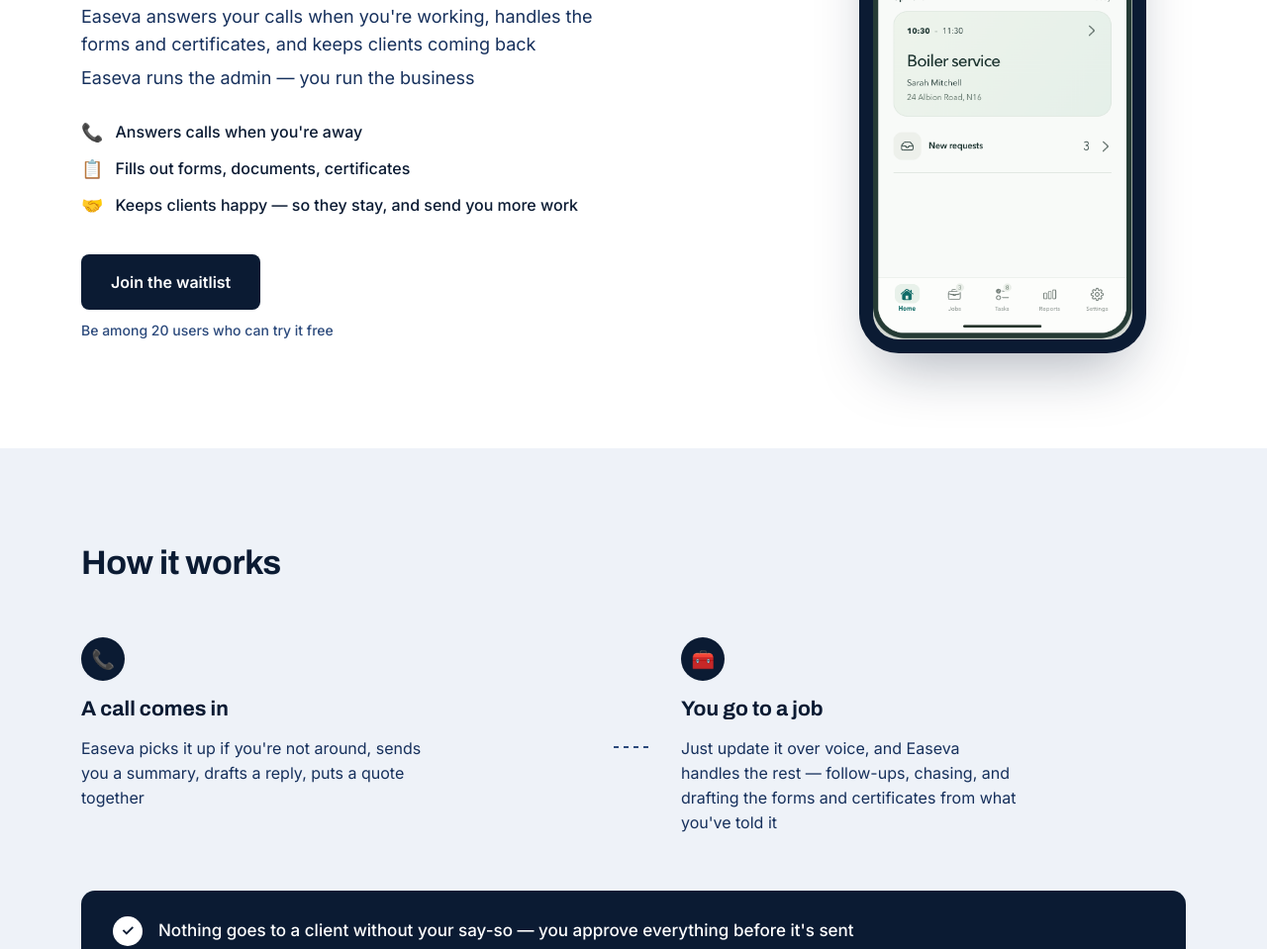
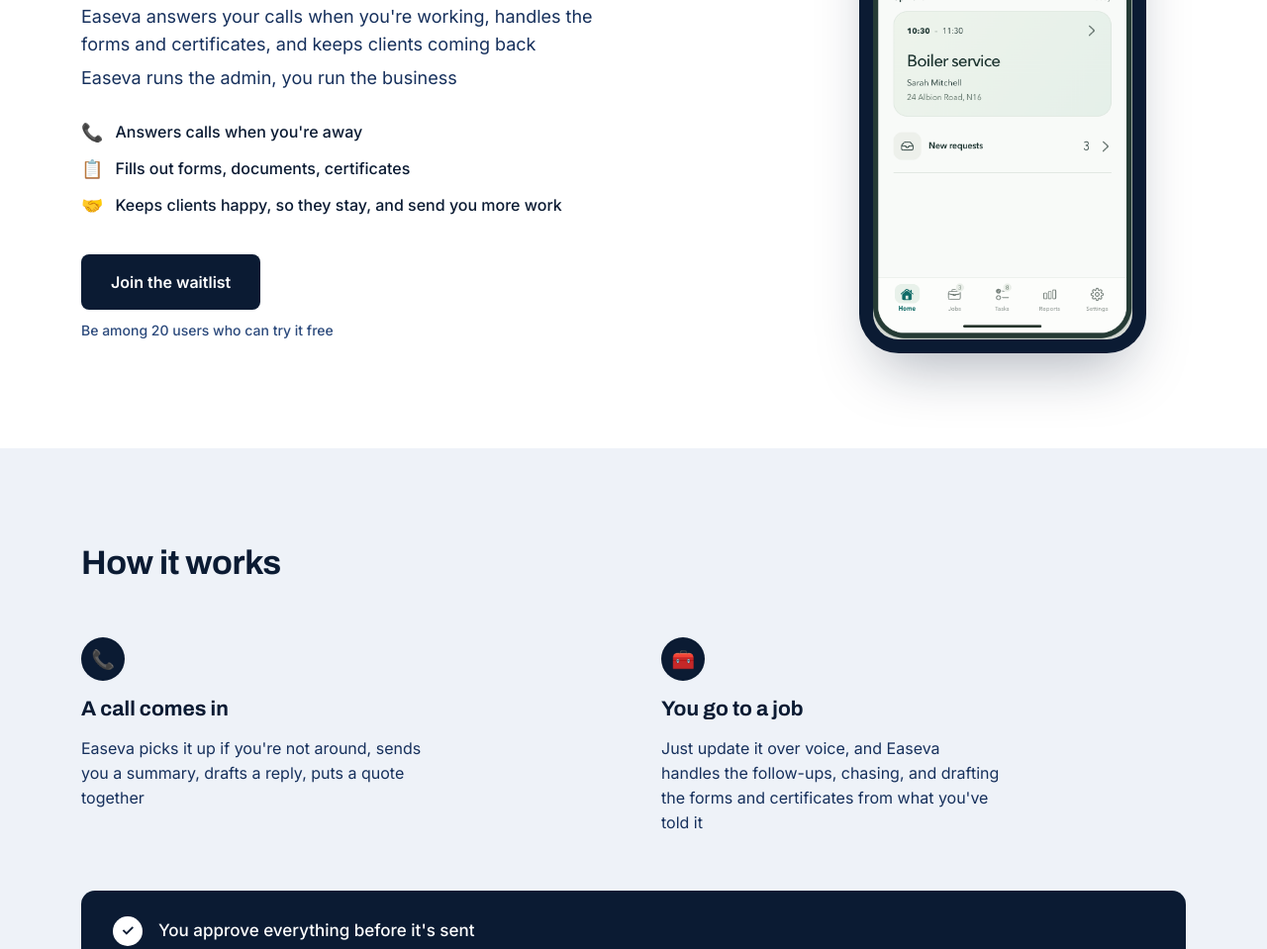
Before and after one commit to zahramoghadasi/EasevaLanding, a plain HTML site: page index.html in a window 1280 px wide. Shown: the part 437-1396 px from the top of the page at 99% size. Drawn offline with Linux system fonts and the light colour scheme.

Commit message:
Update index.html
AI text removal + floating ---

```diff
--- a/index.html
+++ b/index.html
@@ -4,7 +4,7 @@
 <head>
   <meta charset="UTF-8">
   <meta name="viewport" content="width=device-width, initial-scale=1.0">
-  <title>easeva — the office manager for tradespeople </title>
+  <title>easeva; trade's office manager </title>
   <meta name="description"
     content="Easeva answers your calls when you're working, handles the forms and certificates, and keeps clients coming back">
   <link rel="preconnect" href="https://fonts.googleapis.com">
@@ -309,8 +309,8 @@
 
     .steps {
       display: grid;
-      grid-template-columns: 1fr auto 1fr;
-      gap: 0 28px;
+      grid-template-columns: 1fr 1fr;
+      gap: 0 56px;
       align-items: start;
     }
 
@@ -341,17 +341,6 @@
       color: var(--navy-700);
       font-size: 16px;
       max-width: 34ch;
-    }
-
-    .step-connector {
-      align-self: center;
-      height: 2px;
-      width: 100%;
-      min-width: 40px;
-      margin-top: 22px;
-      background-image: linear-gradient(to right, var(--navy-500) 50%, transparent 50%);
-      background-size: 10px 2px;
-      background-repeat: repeat-x;
     }
 
     .trust-strip {
@@ -766,12 +755,12 @@
           <div class="hero-sub">
             <p>Easeva answers your calls when you're working, handles the forms and certificates, and keeps clients
               coming back</p>
-            <p>Easeva runs the admin — you run the business</p>
+            <p>Easeva runs the admin, you run the business</p>
           </div>
           <ul class="hero-bullets">
             <li><span class="emoji">📞</span><span>Answers calls when you're away</span></li>
             <li><span class="emoji">📋</span><span>Fills out forms, documents, certificates</span></li>
-            <li><span class="emoji">🤝</span><span>Keeps clients happy — so they stay, and send you more work</span>
+            <li><span class="emoji">🤝</span><span>Keeps clients happy, so they stay, and send you more work</span>
             </li>
           </ul>
           <div class="hero-cta">
@@ -802,17 +791,16 @@
             <h3>A call comes in</h3>
             <p>Easeva picks it up if you're not around, sends you a summary, drafts a reply, puts a quote together</p>
           </div>
-          <div class="step-connector" aria-hidden="true"></div>
           <div class="step">
             <span class="step-index" aria-hidden="true">🧰</span>
             <h3>You go to a job</h3>
-            <p>Just update it over voice, and Easeva handles the rest — follow-ups, chasing, and drafting the forms and
+            <p>Just update it over voice, and Easeva handles the follow-ups, chasing, and drafting the forms and
               certificates from what you've told it</p>
           </div>
         </div>
         <div class="trust-strip">
           <span class="check">✓</span>
-          <p>Nothing goes to a client without your say-so — you approve everything before it's sent</p>
+          <p>You approve everything before it's sent</p>
         </div>
       </div>
     </section>
@@ -889,7 +877,7 @@
               class="logo-va">va</span></a>
           <div class="wl-badge">Only 20 free spots</div>
           <h1>Join the waitlist</h1>
-          <p class="wl-sub">Be among the first 20 tradespeople to run Easeva free — no card, no commitment</p>
+          <p class="wl-sub">Be among the first 20 tradespeople to run Easeva free </p>
 
           <form id="waitlistForm">
             <input type="text" id="waitlistName" placeholder="Your name" aria-label="Your name" required>
@@ -921,19 +909,19 @@
             </div>
             <button type="submit" class="btn btn-accent">Join the waitlist</button>
           </form>
-          <p class="wl-fine-print">No spam — just one email when it's your turn</p>
+          <p class="wl-fine-print">Be the first in the queue</p>
         </div>
 
         <div class="wl-success" id="successIos">
           <div class="wl-success-icon">✓</div>
           <h1>Congratulations</h1>
-          <p>You're among the first 20 — we'll reach out soon</p>
+          <p>You're among the first 20, we'll reach out soon</p>
         </div>
 
         <div class="wl-success" id="successAndroid">
           <div class="wl-success-icon">✓</div>
           <h1>You're on the list</h1>
-          <p>We've started with iOS — the Android app is coming soon, stay tuned</p>
+          <p>We've started with iOS. The Android app is coming soon, stay tuned</p>
         </div>
 
       </div>
```
